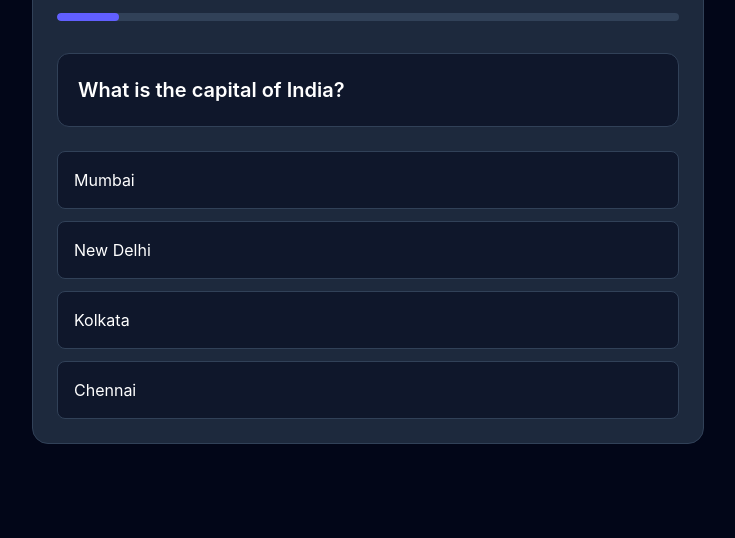
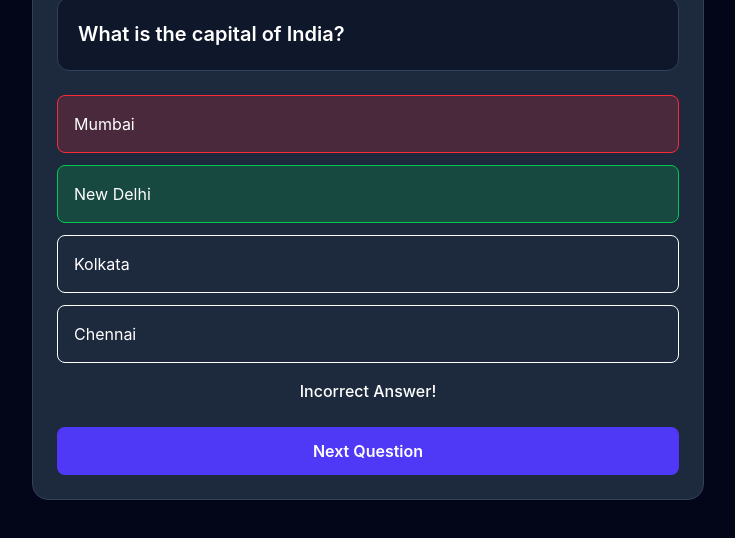
Before and after one commit to Hemanth-builds-new-everytime/project-8-quiz-app, a website: page index.html in a window 1280 px wide. Both pictures are taken after a click on the button "Mumbai". Shown: the part 234-772 px from the top of the page, without its empty margins (272-1007 px from the left). Drawn offline with Linux system fonts and the light colour scheme.

Commit message:
Implement answer validation and score tracking

```diff
--- a/index.html
+++ b/index.html
@@ -14,11 +14,9 @@
         id="quiz-container"
         class="w-full max-w-2xl bg-slate-800 rounded-2xl border border-slate-700 p-6"
       >
-
         <!-- quiz  screen  -->
 
         <section id="quiz-screen">
-
           <h1 class="mb-6 text-center text-3xl font-bold">Quiz App</h1>
 
           <div class="mb-4 flex items-center justify-between text-slate-300">
@@ -37,32 +35,36 @@
 
           <!-- question display section -->
 
-      <section class="mb-6 rounded-xl border border-slate-700 bg-slate-900 p-5">
+          <section
+            class="mb-6 rounded-xl border border-slate-700 bg-slate-900 p-5"
+          >
             <h2 id="question" class="text-xl font-semibold leading-relaxed">
               What is the capital of India?
             </h2>
           </section>
 
-      <!-- optioons area -->
-      <div id="options" class="grid gap-3">
+          <!-- Options Area -->
+          <div id="options" class="grid gap-3"></div>
+
+          <!-- Feedback -->
           <p id="feedback" class="mt-4 text-center font-medium"></p>
 
-        <button id="next-button" type="button disabled" class="mt-6 w-full rounded-lg bg-indigo-600 px-5 py-3 font-semibold text-white transition hover:bg-indigo-500 disabled:cursor-not-allowed disbaled:opacity-50">Next Question</button>
-
-      </div>
-
+          <!-- Next Button -->
+          <button
+            id="next-button"
+            type="button"
+            disabled
+            class="mt-6 w-full rounded-lg bg-indigo-600 px-5 py-3 font-semibold text-white transition hover:bg-indigo-500 disabled:cursor-not-allowed disabled:opacity-50"
+          >
+            Next Question
+          </button>
         </section>
 
         <!-- RESULT SCREEN START -->
         <section id="result-screen" class="hidden text-center">
+          <h2 class="mb-4 text-2xl font-bold">Quiz Completed! 🎉</h2>
 
-    <h2 class="mb-4 text-2xl font-bold">
-      Quiz Completed! 🎉
-    </h2>
-
-    <p class="mb-2 text-slate-300">
-      Your Final Score
-    </p>
+          <p class="mb-2 text-slate-300">Your Final Score</p>
 
           <p id="final-score" class="text-4xl font-bold text-indigo-400">
             0 / 10
@@ -75,10 +77,8 @@
           >
             Restart Quiz
           </button>
-
         </section>
         <!-- RESULT SCREEN END -->
-
       </main>
 
       <script src="./script.js"></script>
--- a/script.js
+++ b/script.js
@@ -124,7 +124,6 @@ const showQuestion = () => {
       checkAnswer(option, button);
     })
 
-
     options.append(button);
 
   });
@@ -133,26 +132,55 @@ const showQuestion = () => {
 
 }
 
-function checkAnswer (selectedAnswer, selectedButton) {
+function checkAnswer(selectedAnswer, selectedButton) {
 
-  // checking if user has answered it already or not
   if (hasAnswered) {
     return;
   }
 
   hasAnswered = true;
 
-  // answer matching
-  if (selectedAnswer === questions[currentQuestionIndex].correctAnswer) {
+  const correctAnswer = questions[currentQuestionIndex].correctAnswer;
+
+  // Disable all buttons and remove hover effect
+  options.querySelectorAll("button").forEach(button => {
+
+    button.disabled = true;
+
+    // Remove default styling
+    button.classList.remove(
+      "border-slate-700",
+      "bg-slate-900",
+      "hover:bg-slate-700"
+    );
+
+    // Highlight correct answer in green
+    if (button.textContent.trim() === correctAnswer) {
+      button.classList.add(
+        "border-green-500",
+        "bg-green-500/20"
+      );
+    }
+
+  });
+
+  // Check selected answer
+  if (selectedAnswer === correctAnswer) {
+
     score++;
-    scoreDisplay.textContent = `Score ${score}`;
+    scoreDisplay.textContent = `Score: ${score}`;
     feedback.textContent = "Correct Answer!";
 
   } else {
+    feedback.textContent = "Incorrect Answer!";
 
+    // Highlight selected wrong answer in red
+    selectedButton.classList.add("border-red-500", "bg-red-500/20");
   }
+
+  // Enable next question button
+  nextButton.disabled = false;
+
 }
 
-
-
 startQuiz();
```
Also changed, not shown: src/input.css (line endings or trailing spaces), src/output.css, 1 other file. Lines whose indentation alone changed are shown as unchanged.
